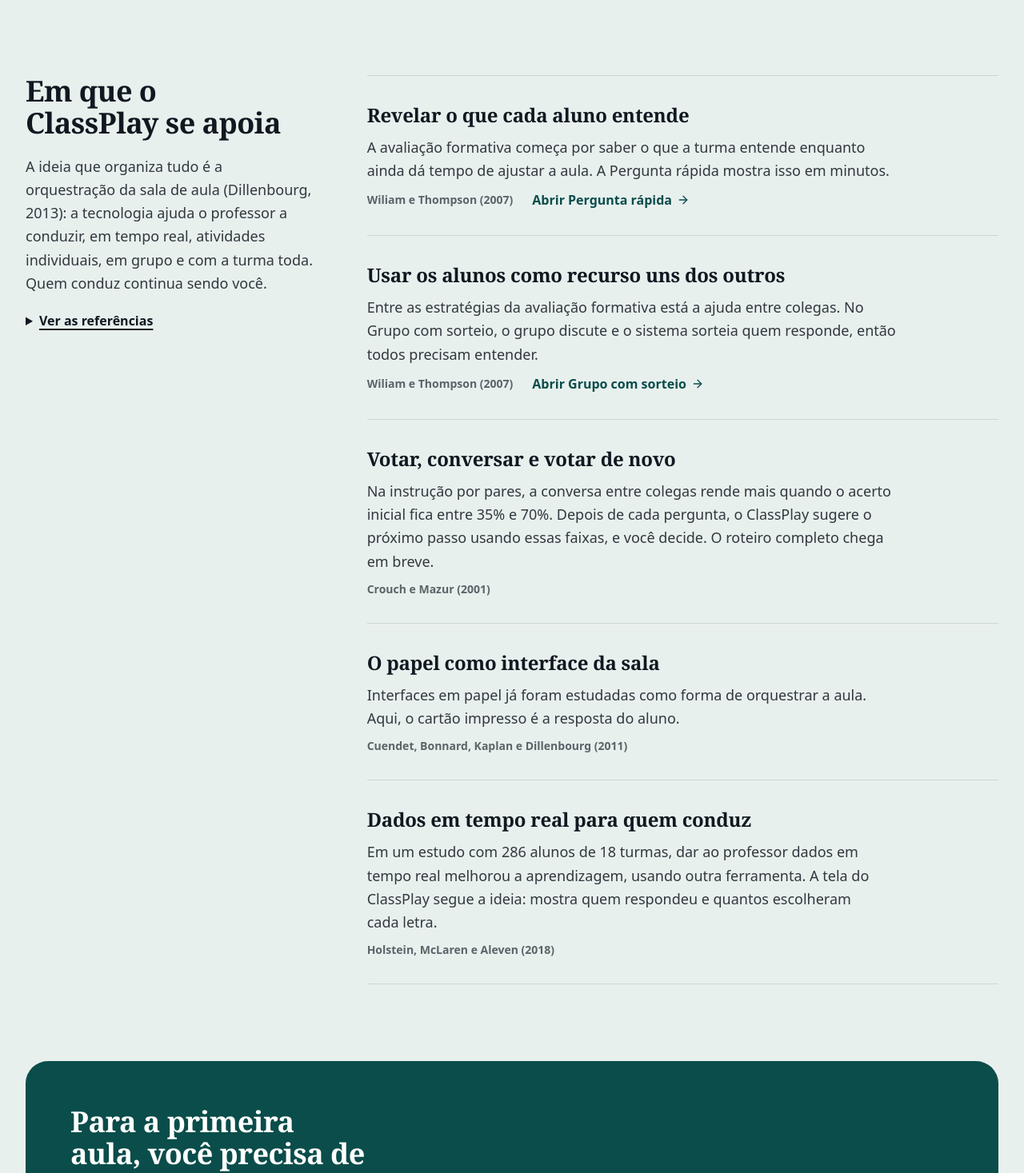
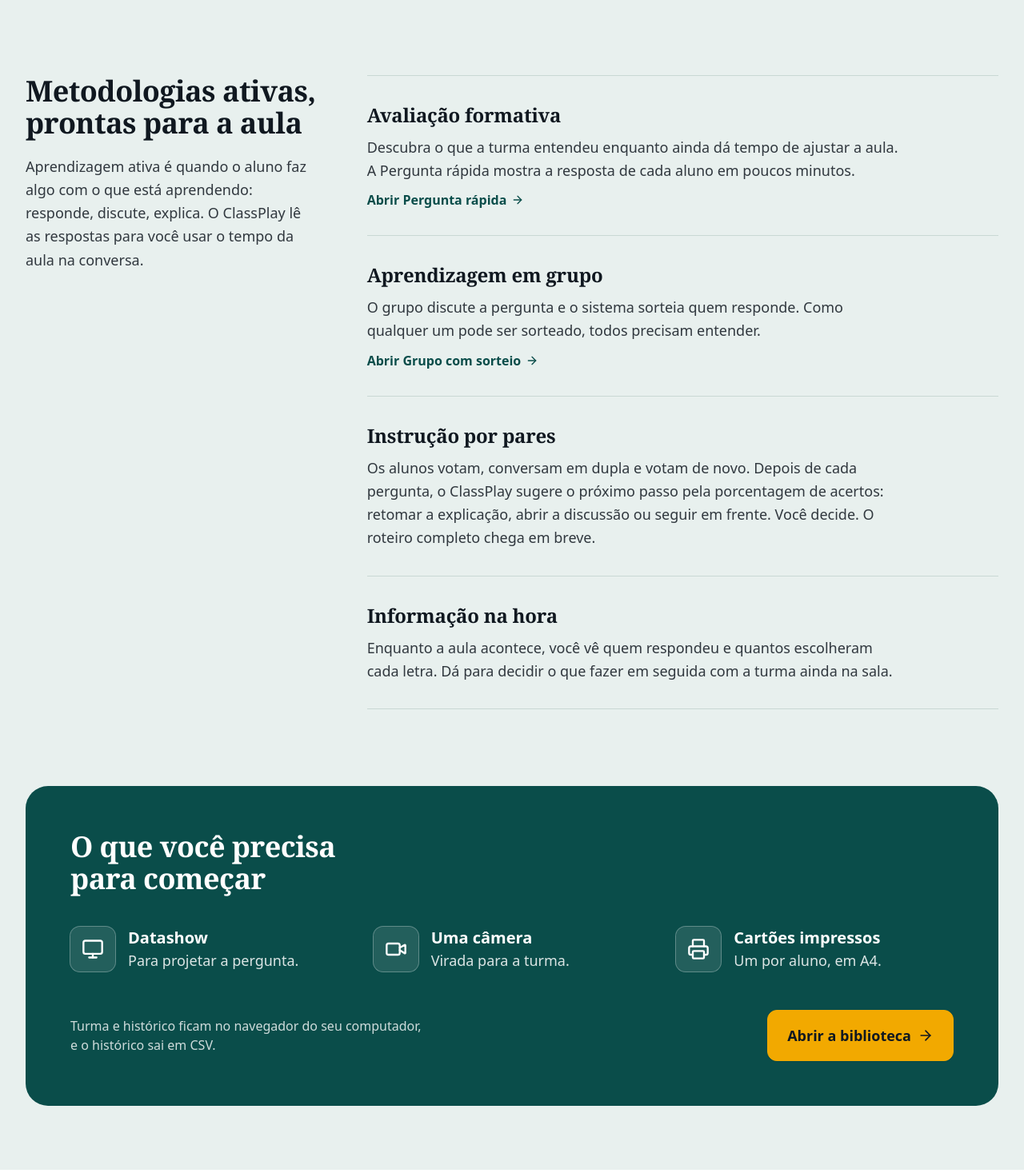
Before and after one commit to Lorenalgm/sala-interativa-ia, a React (Vite) app: page / in a window 1280 px wide. Shown: the part 1207-2674 px from the top of the page at 80% size. Built offline with nearby package versions, Linux system fonts and the light colour scheme; a web font is replaced by a local one.

Commit message:
feat: texto da landing sem autores nem referências, com metodologias pelo nome e benefícios diretos

```diff
--- a/src/components/Landing/LandingPage.tsx
+++ b/src/components/Landing/LandingPage.tsx
@@ -13,47 +13,29 @@
 interface Idea {
   title: string;
   text: string;
-  source: string;
   script?: { id: ScriptId; label: string };
 }
 
-// Cada ideia diz o que a pesquisa mostra e o que o ClassPlay faz com isso, sem prometer resultado
+// Metodologias pelo nome e o benefício de cada uma na aula, sem citar autores nem resultados
 const ideas: Idea[] = [
   {
-    title: 'Revelar o que cada aluno entende',
-    text: 'A avaliação formativa começa por saber o que a turma entende enquanto ainda dá tempo de ajustar a aula. A Pergunta rápida mostra isso em minutos.',
-    source: 'Wiliam e Thompson (2007)',
+    title: 'Avaliação formativa',
+    text: 'Descubra o que a turma entendeu enquanto ainda dá tempo de ajustar a aula. A Pergunta rápida mostra a resposta de cada aluno em poucos minutos.',
     script: { id: 'quick-question', label: 'Abrir Pergunta rápida' },
   },
   {
-    title: 'Usar os alunos como recurso uns dos outros',
-    text: 'Entre as estratégias da avaliação formativa está a ajuda entre colegas. No Grupo com sorteio, o grupo discute e o sistema sorteia quem responde, então todos precisam entender.',
-    source: 'Wiliam e Thompson (2007)',
+    title: 'Aprendizagem em grupo',
+    text: 'O grupo discute a pergunta e o sistema sorteia quem responde. Como qualquer um pode ser sorteado, todos precisam entender.',
     script: { id: 'group-draw', label: 'Abrir Grupo com sorteio' },
   },
   {
-    title: 'Votar, conversar e votar de novo',
-    text: 'Na instrução por pares, a conversa entre colegas rende mais quando o acerto inicial fica entre 35% e 70%. Depois de cada pergunta, o ClassPlay sugere o próximo passo usando essas faixas, e você decide. O roteiro completo chega em breve.',
-    source: 'Crouch e Mazur (2001)',
+    title: 'Instrução por pares',
+    text: 'Os alunos votam, conversam em dupla e votam de novo. Depois de cada pergunta, o ClassPlay sugere o próximo passo pela porcentagem de acertos: retomar a explicação, abrir a discussão ou seguir em frente. Você decide. O roteiro completo chega em breve.',
   },
   {
-    title: 'O papel como interface da sala',
-    text: 'Interfaces em papel já foram estudadas como forma de orquestrar a aula. Aqui, o cartão impresso é a resposta do aluno.',
-    source: 'Cuendet, Bonnard, Kaplan e Dillenbourg (2011)',
+    title: 'Informação na hora',
+    text: 'Enquanto a aula acontece, você vê quem respondeu e quantos escolheram cada letra. Dá para decidir o que fazer em seguida com a turma ainda na sala.',
   },
-  {
-    title: 'Dados em tempo real para quem conduz',
-    text: 'Em um estudo com 286 alunos de 18 turmas, dar ao professor dados em tempo real melhorou a aprendizagem, usando outra ferramenta. A tela do ClassPlay segue a ideia: mostra quem respondeu e quantos escolheram cada letra.',
-    source: 'Holstein, McLaren e Aleven (2018)',
-  },
-];
-
-const references = [
-  'Cuendet, Bonnard, Kaplan e Dillenbourg (2011). CHI.',
-  'Crouch e Mazur (2001). American Journal of Physics.',
-  'Dillenbourg (2013). Computers & Education.',
-  'Holstein, McLaren e Aleven (2018). AIED.',
-  'Wiliam e Thompson (2007).',
 ];
 
 const needs = [
@@ -72,8 +54,8 @@
             A turma inteira responde. Você vê na hora.
           </h1>
           <p className="text-lg leading-relaxed text-base-content/85 text-pretty">
-            Com datashow, câmera e cartões de papel, você conduz a atividade em tempo real. Os
-            alunos não precisam de celular nem de conta.
+            Os alunos respondem com cartões de papel, a câmera lê todos de uma vez e a tela mostra o
+            resultado. Ninguém precisa de celular nem de conta.
           </p>
           <div className="flex flex-wrap items-center gap-x-6 gap-y-3 pt-1">
             <button onClick={onOpenLibrary} className="btn btn-primary btn-lg">
@@ -116,23 +98,13 @@
               id="base-titulo"
               className="font-editorial text-3xl lg:text-4xl font-bold tracking-[-0.015em] leading-[1.1] text-balance"
             >
-              Em que o ClassPlay se apoia
+              Metodologias ativas, prontas para a aula
             </h2>
             <p className="text-lg leading-relaxed text-base-content/85 text-pretty">
-              A ideia que organiza tudo é a orquestração da sala de aula (Dillenbourg, 2013): a
-              tecnologia ajuda o professor a conduzir, em tempo real, atividades individuais, em
-              grupo e com a turma toda. Quem conduz continua sendo você.
+              Aprendizagem ativa é quando o aluno faz algo com o que está aprendendo: responde,
+              discute, explica. O ClassPlay lê as respostas para você usar o tempo da aula na
+              conversa.
             </p>
-            <details className="group text-base">
-              <summary className="cursor-pointer font-bold underline underline-offset-4 decoration-2 w-fit focus-visible:outline focus-visible:outline-2 focus-visible:outline-primary">
-                Ver as referências
-              </summary>
-              <ul className="mt-3 space-y-1.5 text-base-content/80">
-                {references.map((r) => (
-                  <li key={r}>{r}</li>
-                ))}
-              </ul>
-            </details>
           </div>
 
           <ol className="lg:col-span-8 divide-y divide-base-300 border-y border-base-300">
@@ -144,8 +116,6 @@
                 <p className="text-lg leading-relaxed text-base-content/85 max-w-2xl text-pretty">
                   {idea.text}
                 </p>
-                <div className="flex flex-wrap items-center gap-x-6 gap-y-1.5">
-                  <span className="text-sm font-semibold text-base-content/65">{idea.source}</span>
                 {idea.script && (
                   <button
                     onClick={() => onOpenScript(idea.script!.id)}
@@ -158,7 +128,6 @@
                     />
                   </button>
                 )}
-                </div>
               </li>
             ))}
           </ol>
@@ -175,7 +144,7 @@
             id="primeira-aula"
             className="font-editorial text-3xl lg:text-4xl font-bold tracking-[-0.015em] max-w-xl text-balance"
           >
-            Para a primeira aula, você precisa de
+            O que você precisa para começar
           </h2>
           <ul className="grid grid-cols-1 md:grid-cols-3 gap-8">
             {needs.map((n) => {
```
Lines whose indentation alone changed are shown as unchanged.
